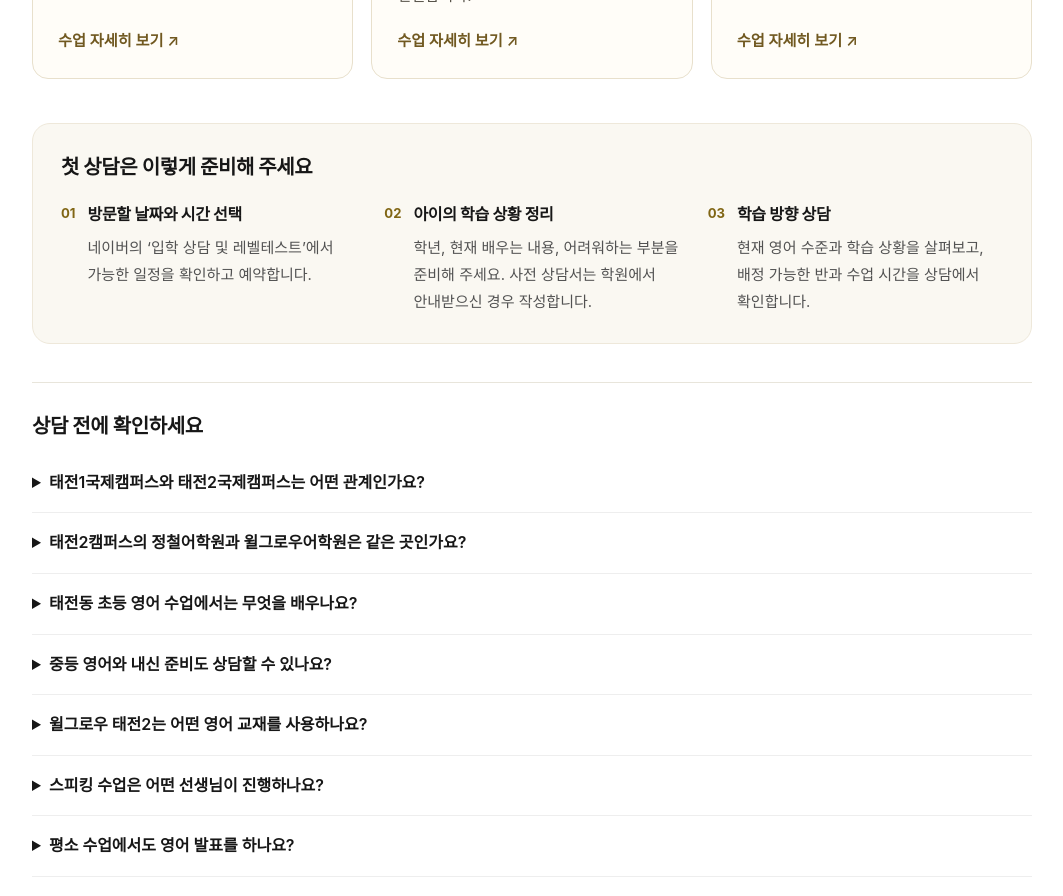
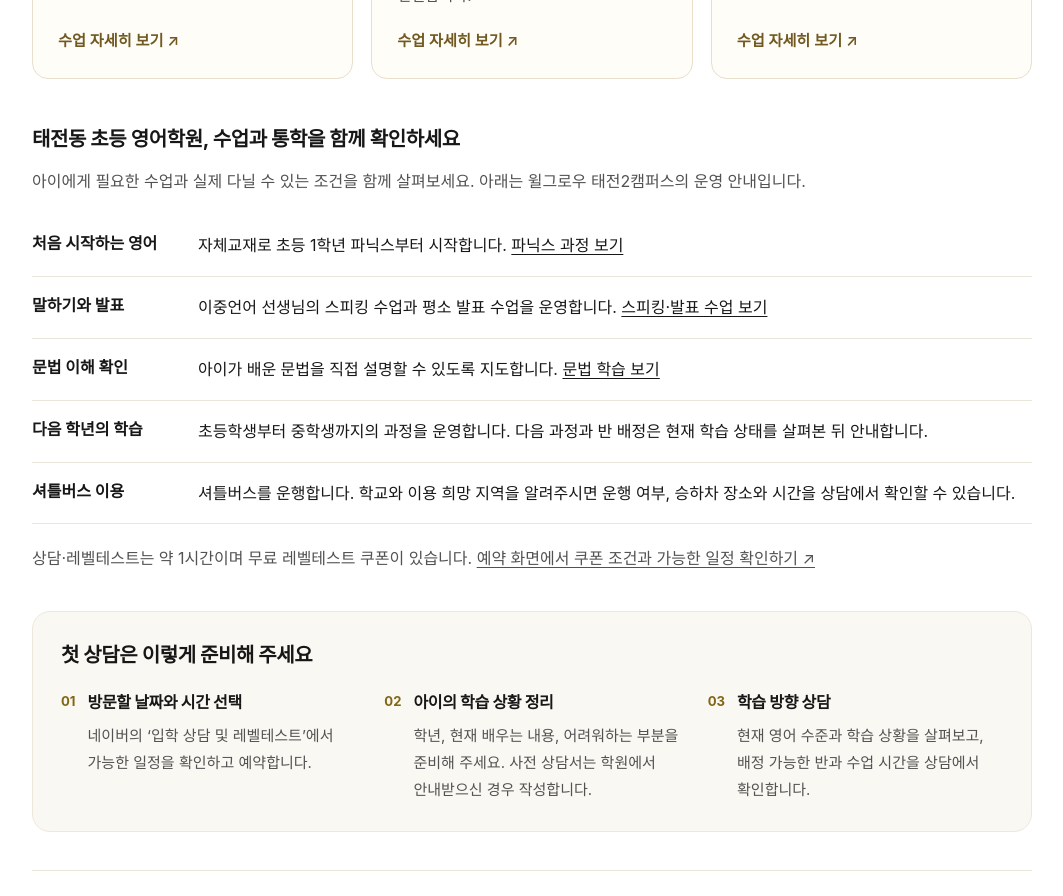
Before and after one commit to Jiwanimastrr/portal, a React (Vite) app: page / in a window 1280 px wide. Shown: the part 1740-2636 px from the top of the page, without its empty margins (108-1171 px from the left). Built offline with nearby package versions, Linux system fonts and the light colour scheme.

Commit message:
Add elementary course and shuttle comparison guide

```diff
--- a/src/components/AcademyInfo.tsx
+++ b/src/components/AcademyInfo.tsx
@@ -24,6 +24,19 @@ export function AcademyInfo({ onOpenForm }: { onOpenForm: () => void }) {
           <h3 id="programs-title">오래 다닐 영어학원을 찾는다면</h3>
           <p className="academy-programs-intro">지금 시작할 수업과 다음 학년의 학습을 함께 살펴보세요. 윌그로우 태전2는 초1 파닉스, 스피킹과 문법, 중등 내신까지 아이의 학습 단계에 맞는 방향을 상담합니다.</p>
           <div className="academy-program-grid">{PROGRAM_GUIDE_LINKS.map(guide=><a key={guide.slug} href={'/programs/'+guide.slug+'/'}><h4>{guide.label}</h4><p>{guide.summary}</p><span>수업 자세히 보기 ↗</span></a>)}</div>
+        </section>
+
+        <section className="academy-comparison" aria-labelledby="academy-comparison-title">
+          <h3 id="academy-comparison-title">태전동 초등 영어학원, 수업과 통학을 함께 확인하세요</h3>
+          <p>아이에게 필요한 수업과 실제 다닐 수 있는 조건을 함께 살펴보세요. 아래는 윌그로우 태전2캠퍼스의 운영 안내입니다.</p>
+          <dl>
+            <div><dt>처음 시작하는 영어</dt><dd>자체교재로 초등 1학년 파닉스부터 시작합니다. <a href="/programs/phonics/">파닉스 과정 보기</a></dd></div>
+            <div><dt>말하기와 발표</dt><dd>이중언어 선생님의 스피킹 수업과 평소 발표 수업을 운영합니다. <a href="/programs/speaking/">스피킹·발표 수업 보기</a></dd></div>
+            <div><dt>문법 이해 확인</dt><dd>아이가 배운 문법을 직접 설명할 수 있도록 지도합니다. <a href="/programs/grammar-middle-school/">문법 학습 보기</a></dd></div>
+            <div><dt>다음 학년의 학습</dt><dd>초등학생부터 중학생까지의 과정을 운영합니다. 다음 과정과 반 배정은 현재 학습 상태를 살펴본 뒤 안내합니다.</dd></div>
+            <div><dt>셔틀버스 이용</dt><dd>셔틀버스를 운행합니다. 학교와 이용 희망 지역을 알려주시면 운행 여부, 승하차 장소와 시간을 상담에서 확인할 수 있습니다.</dd></div>
+          </dl>
+          <p>상담·레벨테스트는 약 1시간이며 무료 레벨테스트 쿠폰이 있습니다. <a href={ADMISSION_BOOKING_URL} target="_blank" rel="noopener noreferrer">예약 화면에서 쿠폰 조건과 가능한 일정 확인하기 ↗</a></p>
         </section>
 
         <section className="admission-steps" aria-labelledby="admission-steps-title">
--- a/src/index.css
+++ b/src/index.css
@@ -1179,3 +1179,13 @@ a:focus-visible, button:focus-visible, summary:focus-visible { outline: 3px soli
 .hero-video-toggle:focus-visible { outline: 3px solid white; outline-offset: 4px; }
 
 .footer .partner-reg { color: #a1a1aa; }
+
+.academy-comparison { margin: 36px 0; }
+.academy-comparison h3 { font-size: 1.25rem; line-height: 1.6; scroll-margin-top: 100px; }
+.academy-comparison p { margin: 12px 0; line-height: 1.8; color: #525252; }
+.academy-comparison dl { margin: 20px 0; }
+.academy-comparison dl > div { display: grid; grid-template-columns: 150px minmax(0, 1fr); gap: 16px; padding: 16px 0; border-bottom: 1px solid #e8e5db; }
+.academy-comparison dt { font-weight: 650; }
+.academy-comparison dd { margin: 0; line-height: 1.8; word-break: keep-all; }
+.academy-comparison a { text-decoration: underline; text-underline-offset: 3px; }
+@media (max-width: 600px) { .academy-comparison dl > div { grid-template-columns: 1fr; gap: 6px; } }
```
